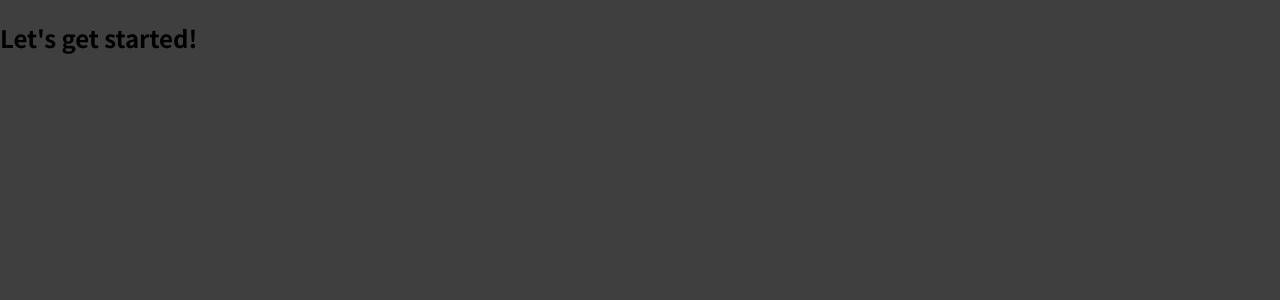
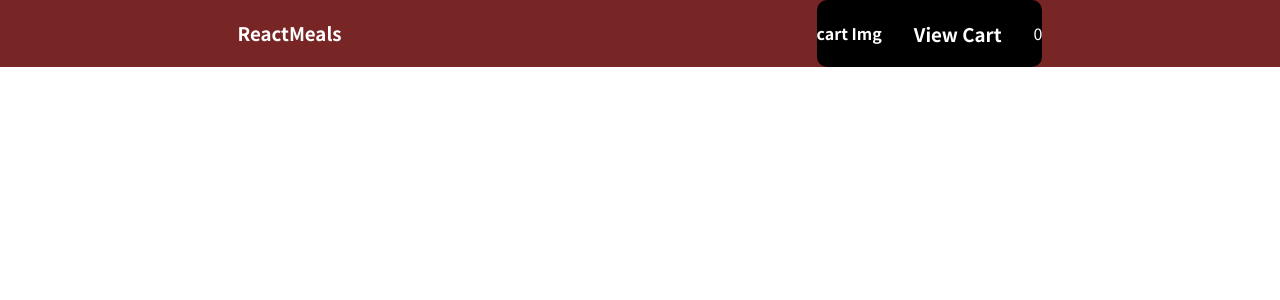
Before and after one commit to Shakyaalok/React_Resturant, a React (Create React App) app: page / in a window 1280 px wide. Shown: the top 300 px of the page. Built offline with nearby package versions, Linux system fonts and the light colour scheme.

Commit message:
header added

```diff
--- a/src/App.js
+++ b/src/App.jsx
@@ -1,7 +1,9 @@
+import Header from "./Components/Layout/Header";
+
 function App() {
   return (
     <div>
-      <h2>Let's get started!</h2>
+      <Header/>
     </div>
   );
 }
--- /dev/null
+++ b/src/Components/Layout/Header.css
@@ -0,0 +1,21 @@
+.header {
+    display: flex;
+    justify-content: space-around;
+    background-color: rgb(119, 37, 37);
+    color: white;
+}
+
+.header__left {
+    display: flex;
+    justify-content: space-between;
+    align-items: center;
+    gap: 2rem;
+    background-color: black;
+    border-radius: 10px;
+}
+
+
+/*
+.header__cart{
+
+} */
--- /dev/null
+++ b/src/Components/Layout/Header.jsx
@@ -0,0 +1,19 @@
+import React from 'react'
+import './Header.css'
+const Header = () => {
+  return (
+    <div className='header'>
+      <div>
+        <h3>ReactMeals</h3>
+      </div>
+
+      <div className='header__left'>
+        <h4>cart Img</h4>
+        <h3>View Cart</h3>
+        <span className='header__cart'>0</span>
+      </div>
+    </div>
+  )
+}
+
+export default Header
--- a/src/index.css
+++ b/src/index.css
@@ -1,14 +1,13 @@
 @import url('https://fonts.googleapis.com/css2?family=Noto+Sans+JP:wght@400;700&display=swap');
-
 * {
-  box-sizing: border-box;
+    box-sizing: border-box;
 }
 
 html {
-  font-family: 'Noto Sans JP', sans-serif;
+    font-family: 'Noto Sans JP', sans-serif;
 }
 
 body {
-  margin: 0;
-  background-color: #3f3f3f;
+    margin: 0;
+    /* background-color: #3f3f3f; */
 }
```
